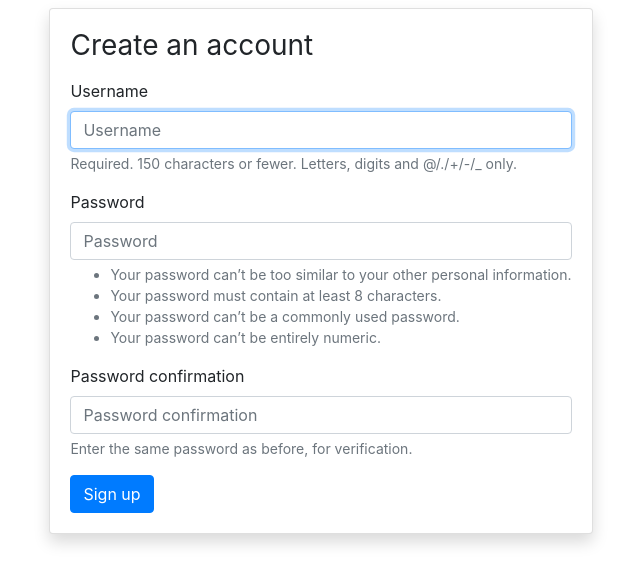
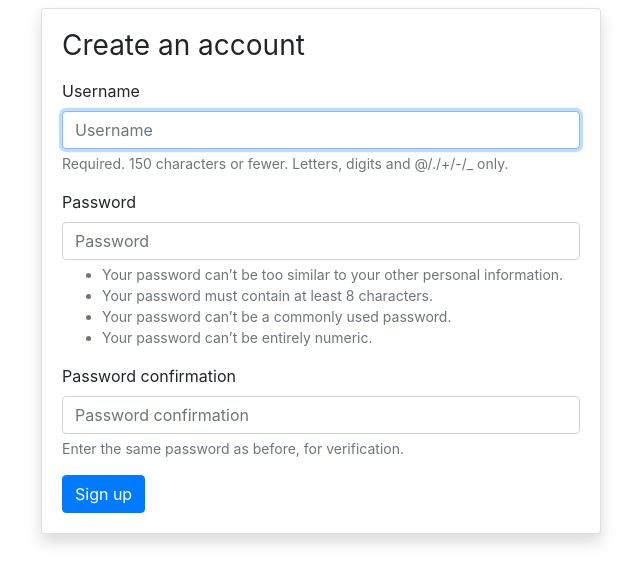
Before and after one commit to marcinjurczak/sztos_kwc, a Django app: page /auth/signup/ in a window 1280 px wide. Shown: the part 64-648 px from the top of the page, without its empty margins (319-959 px from the left). Run offline with Django 3.2, Linux system fonts and the light colour scheme; parts of the project's set-up code (start-up, migrations or seed data) failed here and were passed over; some libraries are stand-ins or nearby versions.

Commit message:
Tweak login and signup UI

```diff
--- a/accounts/templates/auth/login.html
+++ b/accounts/templates/auth/login.html
@@ -5,7 +5,7 @@
 
 {% block content %}
     <div class="d-flex justify-content-center">
-        <div class="card shadow">
+        <div class="card shadow" style="width: 20rem;">
             <article class="card-body">
                 <a href="{% url 'signup' %}" class="float-right btn btn-outline-primary">Sign up</a>
                 <h4 class="card-title mb-4 mt-1">Login</h4>
--- a/accounts/templates/auth/signup.html
+++ b/accounts/templates/auth/signup.html
@@ -5,7 +5,7 @@
 
 {% block content %}
     <div class="d-flex justify-content-center">
-        <div class="card shadow">
+        <div class="card shadow" style="width: 35rem;">
             <article class="card-body">
                 <form class="form-signin" method="post">
                     <h1 class="h3 mb-3 font-weight-normal">Create an account</h1>
```
